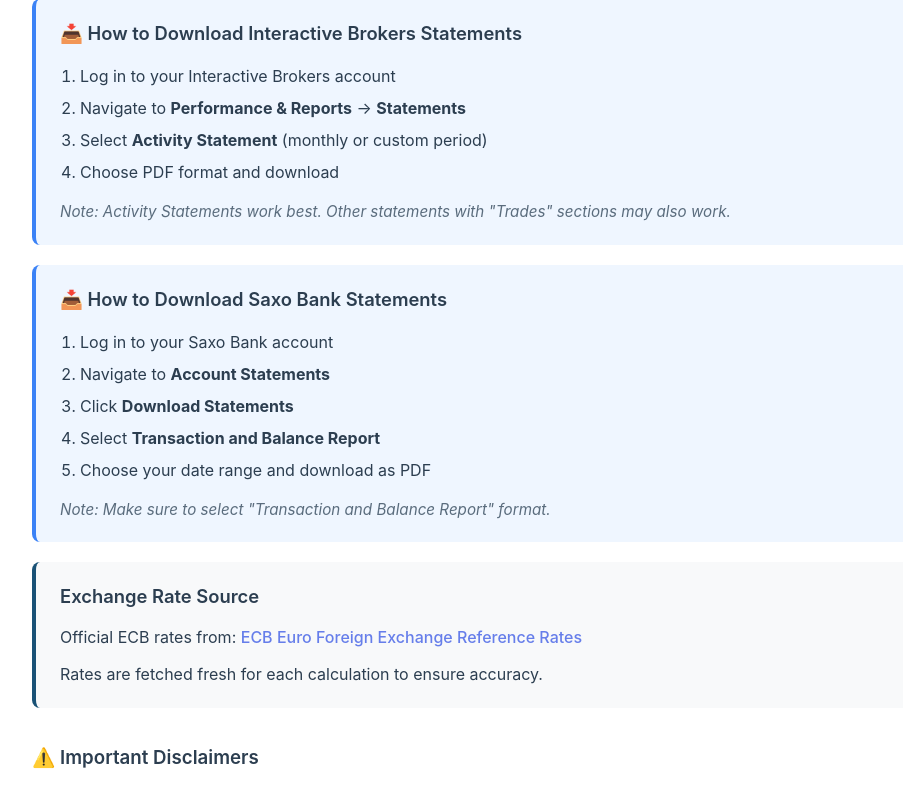
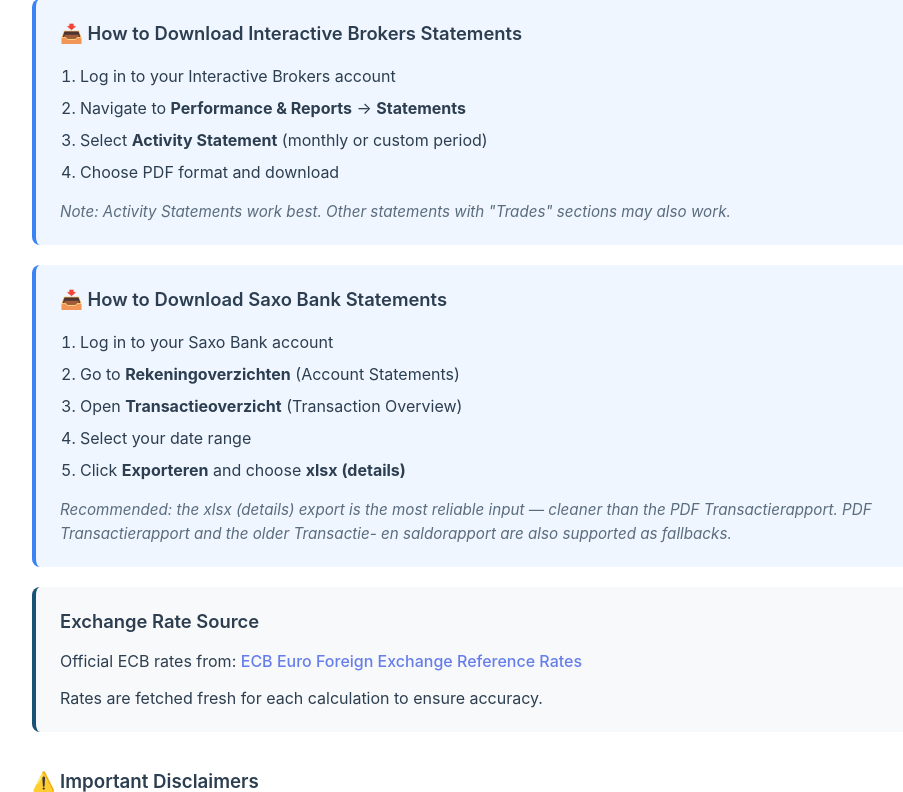
Before and after one commit to friedme/tob-calculator, a Flask app: page /about in a window 1280 px wide. Shown: the part 1776-2568 px from the top of the page, without its empty margins (158-1061 px from the left). Run offline with Flask 3, Linux system fonts and the light colour scheme; some libraries are stand-ins or nearby versions.

Commit message:
Update Saxo download instructions to recommend xlsx export
The Transactieoverzicht xlsx (details) export is the most reliable
Saxo input — cleaner than the PDF Transactierapport. Update the
About page steps to point at the xlsx path and note the PDF formats
as fallbacks. Also clarify on the home page.

Co-Authored-By: Claude Opus 4.7 (1M context) <noreply@anthropic.com>

```diff
--- a/templates/about.html
+++ b/templates/about.html
@@ -100,13 +100,13 @@
         <h3>📥 How to Download Saxo Bank Statements</h3>
         <ol style="margin-left: 20px; margin-top: 10px; line-height: 2;">
             <li>Log in to your Saxo Bank account</li>
-            <li>Navigate to <strong>Account Statements</strong></li>
-            <li>Click <strong>Download Statements</strong></li>
-            <li>Select <strong>Transaction and Balance Report</strong></li>
-            <li>Choose your date range and download as PDF</li>
+            <li>Go to <strong>Rekeningoverzichten</strong> (Account Statements)</li>
+            <li>Open <strong>Transactieoverzicht</strong> (Transaction Overview)</li>
+            <li>Select your date range</li>
+            <li>Click <strong>Exporteren</strong> and choose <strong>xlsx (details)</strong></li>
         </ol>
         <p style="margin-top: 12px; color: #5a6c7d; font-style: italic; font-size: 0.95em;">
-            Note: Make sure to select "Transaction and Balance Report" format.
+            Recommended: the xlsx (details) export is the most reliable input — cleaner than the PDF Transactierapport. PDF Transactierapport and the older Transactie- en saldorapport are also supported as fallbacks.
         </p>
     </div>
 
--- a/templates/index.html
+++ b/templates/index.html
@@ -40,7 +40,7 @@
         <h3>📋 Supported Brokers</h3>
         <ul style="margin-left: 20px; margin-top: 10px; line-height: 1.8;">
             <li><strong>Interactive Brokers</strong> - English statements</li>
-            <li><strong>Saxo Bank</strong> - Dutch/Flemish statements</li>
+            <li><strong>Saxo Bank</strong> - Dutch/Flemish statements (xlsx export from Rekeningoverzichten → Transactieoverzicht recommended)</li>
         </ul>
     </div>
 
```
